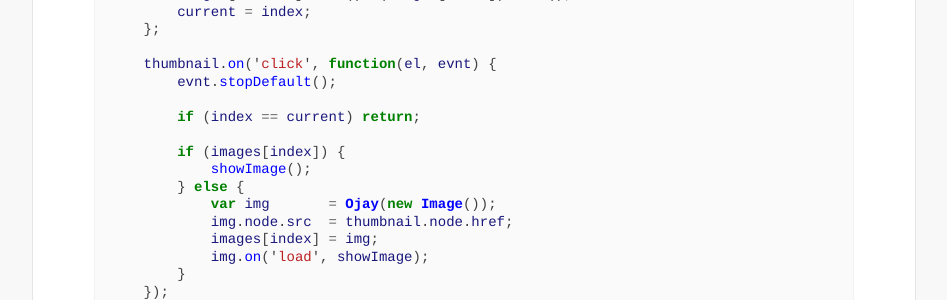
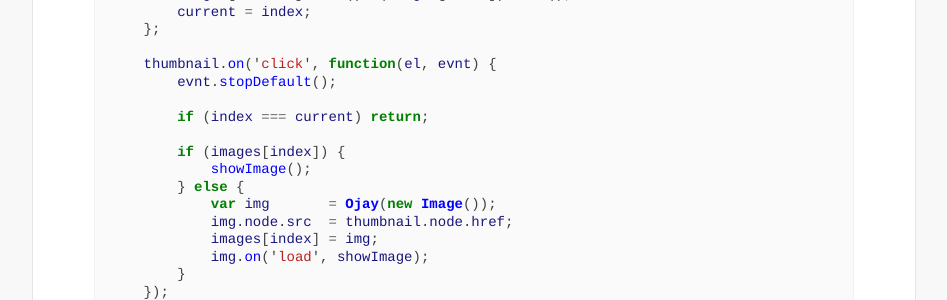
Before and after one commit to othermedia/js-handbook, a Jekyll site: the page built from best-practices.md, in a window 1280 px wide and 900 px high, scrolled down 1923 px. Shown: the part 151-451 px from the top of the window, without its empty margins (166-1113 px from the left). Built offline with Jekyll 4.4.1, drawn with Linux system fonts in a browser that asks for light colours; Markdown is read by kramdown in place of the engine named in the settings.

Commit message:
Triple-equals should be encouraged.

```diff
--- a/best-practices.md
+++ b/best-practices.md
@@ -144,7 +144,7 @@ container.children('a').forEach(function(thumbnail, index) {
     thumbnail.on('click', function(el, evnt) {
         evnt.stopDefault();
 
-        if (index == current) return;
+        if (index === current) return;
 
         if (images[index]) {
             showImage();
```
